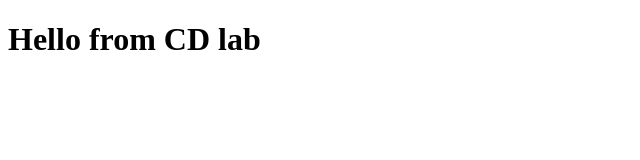
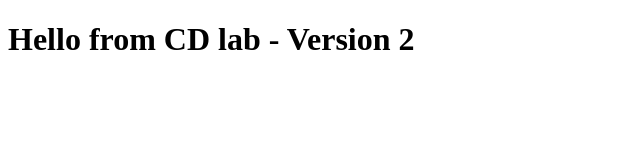
Before and after one commit to adebayotimi03-lgtm/devopsLab11, a plain HTML site: page index.html in a window 1280 px wide. Shown: the whole page, without its empty margins (0-640 px from the left). Drawn offline with Linux system fonts and the light colour scheme.

Commit message:
edit html test

```diff
--- a/index.html
+++ b/index.html
@@ -5,6 +5,6 @@
     <title>DevOps Lab 11</title>
 </head>
 <body>
-    <h1>Hello from CD lab</h1>
+    <h1>Hello from CD lab - Version 2</h1>
 </body>
 </html>
```
